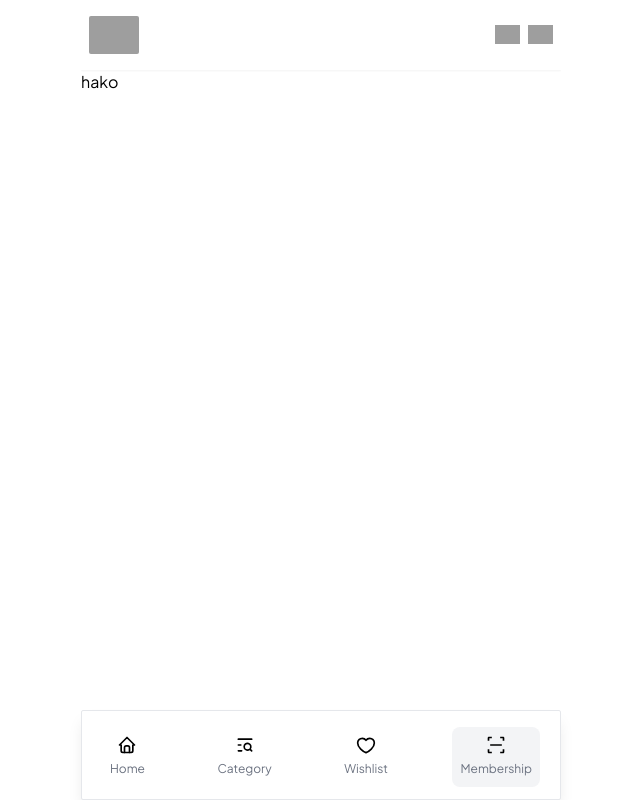
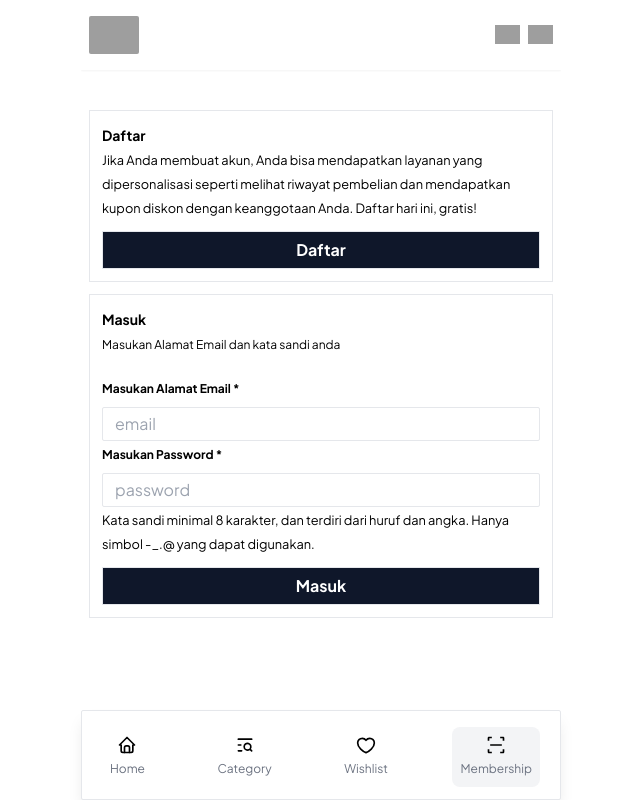
Before and after one commit to mahardikakdenie/uniqlo-theme, a Nuxt app: page /membership in a window 1280 px wide. Shown: the whole page, without its empty margins (319-959 px from the left). Built offline with nearby package versions, Linux system fonts and the light colour scheme; grey boxes are pictures that could not be loaded.

Commit message:
feat:slicing ui fix margin

```diff
--- a/app.vue
+++ b/app.vue
@@ -20,7 +20,7 @@
 			<!-- End Navabr -->
 
 			<!-- Content -->
-			<div>
+			<div class="z-10 overflow-scroll mt-5">
 				<NuxtPage />
 			</div>
 			<!-- End Content -->
@@ -109,6 +109,7 @@ article {
 /* Untuk browser WebKit (Chrome, Safari) */
 ::-webkit-scrollbar {
   width: 1px; /* Lebar scrollbar */
+  height: 1px;
 }
 
 ::-webkit-scrollbar-thumb {
--- a/components/Breadcrumbs.vue
+++ b/components/Breadcrumbs.vue
@@ -21,4 +21,14 @@
 <script setup lang="ts">
 const images = ref<string[]>(['https://im.uniqlo.com/global-cms/spa/resea7d1514e302459e7b5b29bb8f892bb4fr.jpg', 'https://im.uniqlo.com/global-cms/spa/res829657dabe9b0539a2c767d1da0a4207fr.jpg']);
 const currentImage = ref<string | undefined>(images.value[0]);
+
+const props = defineProps<{
+    dataImages?: Array<string>;
+}>();
+
+onMounted(() => {
+    if (props?.dataImages && props?.dataImages?.length > 0) {
+        images.value = props?.dataImages;
+    }
+});
 </script>
--- a/components/FloatingMenus.vue
+++ b/components/FloatingMenus.vue
@@ -1,6 +1,6 @@
 <template>
     <div class="fixed bottom-0 w-[100%] max-w-[480px] shadow-lg rounded-sm border pt-4 pb-3 px-3 bg-white z-10">
-        <div class="flex justify-between px-2">
+        <div class="flex justify-between px-2 space-x-4">
             <div v-for="(menu, index) in floatingMenus"
                 :key="index"
                 class="p-2 rounded-lg hover:bg-gray-100 cursor-pointer"
--- a/components/ProductList.vue
+++ b/components/ProductList.vue
@@ -1,5 +1,5 @@
 <template>
-    <div class="mt-2 px-2">
+    <div class="mt-2 px-2 pb-5 mb-[100px]">
         <div class="grid grid-cols-2 gap-2">
             <product v-for="i in 10" :key="10" />
         </div>
--- a/pages/category/index.vue
+++ b/pages/category/index.vue
@@ -1,5 +1,45 @@
 <template>
     <div>
-        <h1>halo</h1>
+        <breadcrumbs />
+        <div class="px-4 mt-2">
+            <ul class="flex overflow-scroll gap-4 p-2">
+                <li v-for="(category, i) in categories"
+                    :key="i"
+                    class="hover:font-bold hover:border-b-3 cursor-pointer"
+                    :class="{
+                        'border-b font-bold w-3': category?.key === currentCategory
+                    }"
+                    @click="currentCategory = category?.key"
+                >
+                    <span class="text-xs">
+                        {{ category?.label }}
+                    </span>
+                </li>
+            </ul>
+
+            <product-list />
+        </div>
     </div>
 </template>
+
+<script setup lang="ts">
+const categories = ref<{
+    key: string;
+    label: string;
+}[]>([
+    {
+        key: 'all',
+        label: 'All',
+    },
+    {
+        key: 'men',
+        label: 'Men',
+    },
+    {
+        key: 'women',
+        label: 'Women',
+    },
+]);
+
+const currentCategory = ref<string>(categories?.value?.[0]?.key);
+</script>
--- a/pages/index.vue
+++ b/pages/index.vue
@@ -1,6 +1,6 @@
 <template>
-    <div class="relative z-10 overflow-scroll max-h-[768px] h-[768px]">
+    <div class="relative">
         <breadcrumbs />
-        <product-list class="mb-5" />
+        <product-list />
     </div>
 </template>
--- a/pages/membership.vue
+++ b/pages/membership.vue
@@ -1,5 +1,60 @@
 <template>
-    <div>
-        <h1>hako</h1>
+    <div class="flex items-start h-full mt-5">
+        <div class="px-2">
+            <div class="border p-3 mb-3">
+                <div>
+                    <div>
+                        <span class="text-sm font-bold">
+                            Daftar
+                        </span>
+                    </div>
+                    <div>
+                        <small>
+                            Jika Anda membuat akun, Anda bisa mendapatkan layanan yang dipersonalisasi seperti melihat
+                            riwayat pembelian dan mendapatkan kupon diskon dengan keanggotaan Anda. Daftar hari ini,
+                            gratis!
+                        </small>
+                    </div>
+                    <div class="w-full mt-3">
+                        <button class="border py-1.5 px-2 w-full bg-slate-900 text-white font-bold">
+                            Daftar
+                        </button>
+                    </div>
+                </div>
+            </div>
+            <div class="border p-3">
+                <div>
+                    <div>
+                        <span class="text-sm font-bold">
+                            Masuk
+                        </span>
+                    </div>
+                    <div>
+                        <span class="text-xs">
+                            Masukan Alamat Email dan kata sandi anda
+                        </span>
+                    </div>
+                </div>
+
+                <div class="mt-5">
+                    <label class="text-xs font-bold" for="">Masukan Alamat Email *</label>
+                    <div class="mt-2">
+                        <input type="email" placeholder="email" class="w-full border py-4 px-3 rounded-sm h-7">
+                    </div>
+                    <label class="text-xs font-bold" for="">Masukan Password *</label>
+                    <div class="mt-2">
+                        <input type="password" placeholder="password" class="w-full border py-4 px-3 rounded-sm h-7">
+                        <small>Kata sandi minimal 8 karakter, dan terdiri dari huruf dan angka. Hanya simbol -_.@ yang
+                            dapat digunakan.</small>
+                    </div>
+
+                    <div class="w-full mt-3">
+                        <button class="border py-1.5 px-2 w-full bg-slate-900 text-white font-bold">
+                            Masuk
+                        </button>
+                    </div>
+                </div>
+            </div>
+        </div>
     </div>
 </template>
```
